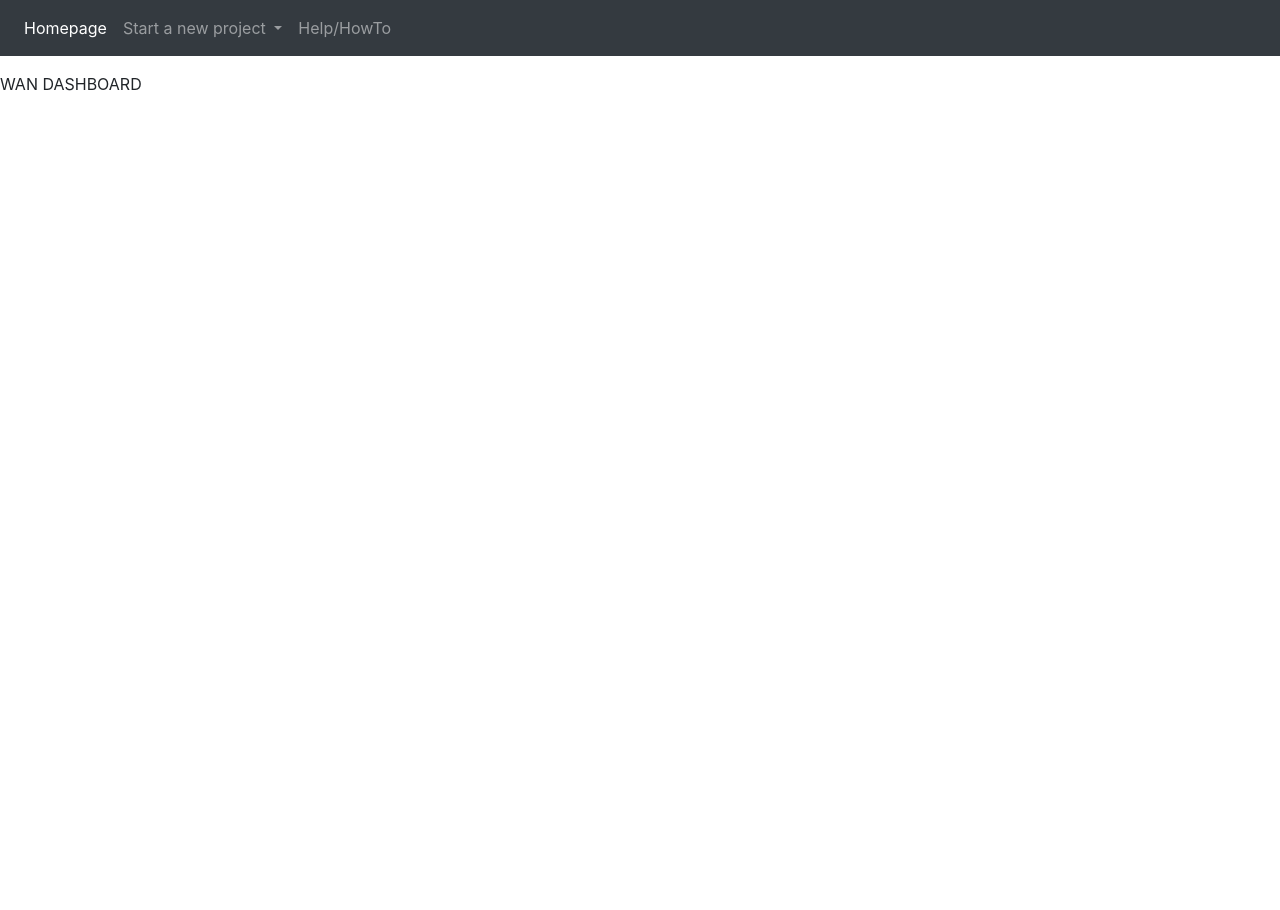
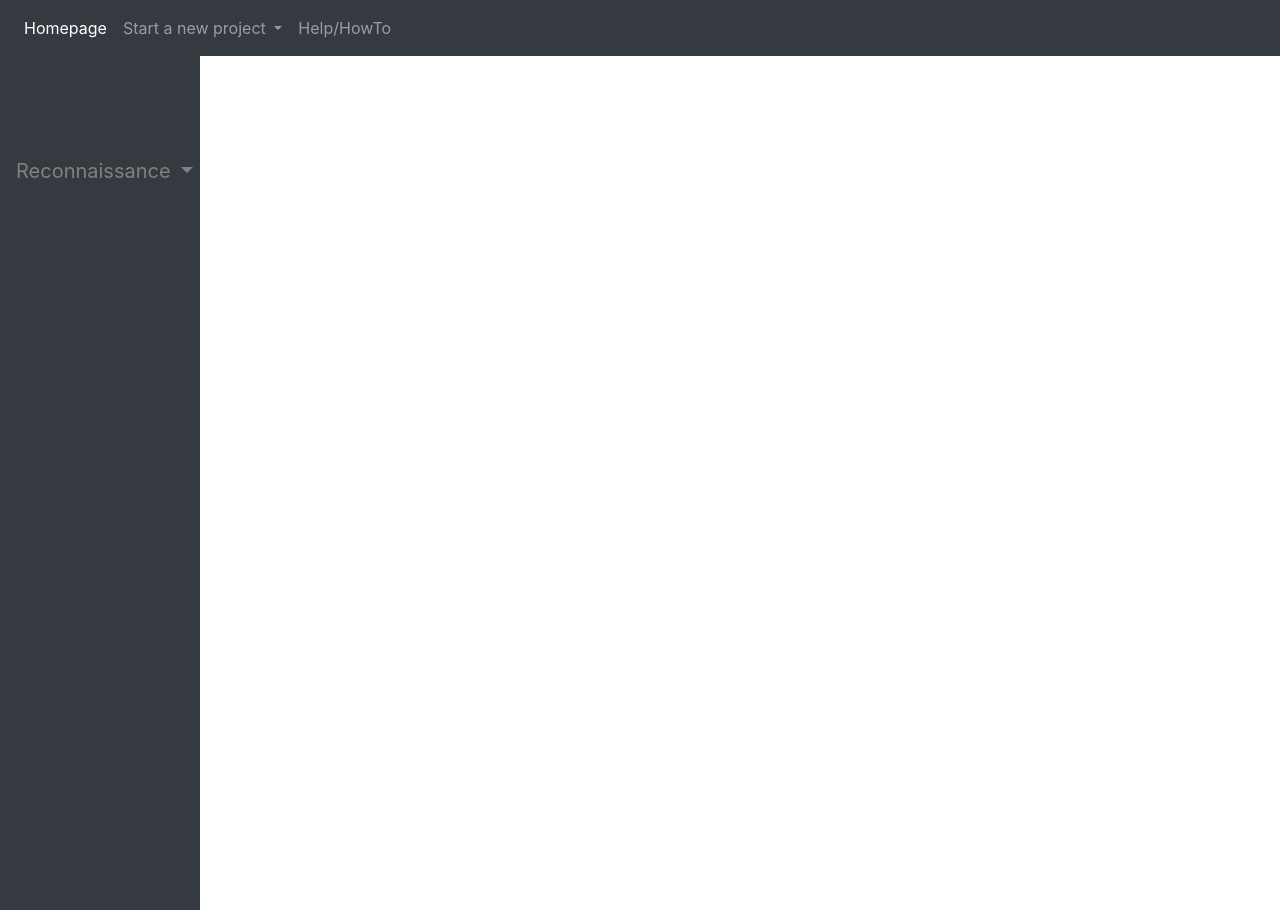
Before and after one commit to IanMoonee/ThesisWebApp, a Django app: page /WanDashboard/ in a window 1280 px wide. Run offline with Django 3.2, Linux system fonts and the light colour scheme; some libraries are stand-ins or nearby versions.

Commit message:
Requirements.txt & basic wanProject UI added

```diff
--- /dev/null
+++ b/src/static/css/WanDashboard.css
@@ -0,0 +1,106 @@
+/* Fixed sidenav, full height */
+.sidenav {
+  height: 100%;
+  width: 200px;
+  position: fixed;
+  z-index: 1;
+  top: 50px;
+  left: 0;
+  background-color: #343A40;
+  overflow-x: hidden;
+  padding-top: 100px;
+}
+
+/* Style the sidenav links and the dropdown button */
+.sidenav a, .dropdown-btn {
+  padding: 6px 8px 6px 16px;
+  text-decoration: none;
+  font-size: 20px;
+  color: #818181;
+  display: block;
+  border: none;
+  background: none;
+  width:100%;
+  text-align: left;
+  cursor: pointer;
+  outline: none;
+}
+
+
+/* On mouse-over */
+.sidenav a:hover, .dropdown-btn:hover {
+  color: #f1f1f1;
+}
+
+/* Main content */
+.main {
+  margin-left: 200px; /* Same as the width of the sidenav */
+  font-size: 20px; /* Increased text to enable scrolling */
+  padding: 0px 10px;
+}
+
+
+/* Dropdown container (hidden by default). Optional: add a lighter background color and some left padding to change the design of the dropdown content */
+.dropdown-container {
+  display: none;
+  background-color: #262626;
+  padding-left: 8px;
+}
+
+/* Optional: Style the caret down icon */
+.fa-caret-down {
+  float: right;
+  padding-right: 8px;
+}
+
+#btn-success {
+    margin-top: 5px;
+    margin-left: inherit;
+    color: #eef0f3;
+    border-color: #a73728;
+}
+
+#results_table {
+  width:800px;
+  margin:0 auto;
+}
+
+
+.ajax_loader {
+    display: none;
+    position: fixed; /* Stay in place */
+    z-index: 1; /* Sit on top */
+    left: 0;
+    top: 0;
+    width: 100%; /* Full width */
+    height: 100%; /* Full height */
+    overflow: auto; /* Enable scroll if needed */
+    background-color: rgb(0, 0, 0); /* Fallback color */
+    background-color: rgba(0, 0, 0, 0.4); /* Black w/ opacity */
+}
+
+.spinner-pos {
+    position: relative;
+    top: 50%;
+    left: 50%;
+    width: 4em;
+    height: 4em;
+}
+
+
+#whois-btn {
+    font-weight: 400;
+    color: #007bff;
+    margin-left: 15px;
+}
+
+#header_1
+{
+    display: block;
+    padding: .5rem 1.5rem;
+    margin-bottom: 0px;
+    font-size: 20px;
+    color: #6c757d;
+    white-space: nowrap;
+    margin-top: 0px;
+}
--- a/src/static/css/sidebar-menu.css
+++ b/src/static/css/sidebar-menu.css
@@ -93,6 +93,11 @@
     background: none;
 }
 
+.navbar-dark .navbar-nav .nav-link:focus, .navbar-dark .navbar-nav .nav-link:hover {
+    color: rgb(233, 233, 234);
+
+}
+
 
 @media(min-width:768px) {
     #wrapper {
--- a/src/templates/user_projects/WAN/WanDashboard.html
+++ b/src/templates/user_projects/WAN/WanDashboard.html
@@ -1,6 +1,27 @@
 {% extends 'base.html' %}
-<title>{% block page_title %} Wan Dashboard {% endblock page_title %}</title>
+{% load static %}
+{% block link_stuff %}
+<head>
+    <script src="https://ajax.googleapis.com/ajax/libs/jquery/3.1.1/jquery.min.js"></script>
+    <link rel="stylesheet" type="text/css" href="{% static 'css/WanDashboard.css' %}">
+    {% endblock link_stuff %}
+    <title>{% block page_title %}Wan Dashboard {% endblock page_title %}</title>
+</head>
+{% block container_content %}
+<div class="sidenav">
+    <button class="dropdown-btn dropdown-toggle" type="button" data-toggle="dropdown">Reconnaissance
+        <i class="fa fa-caret-down"></i>
+    </button>
+    <div class="dropdown-container">
+        <div class="dropdown-header" id="header_1">Passive Recon</div>
+        <input type="button" class="btn btn-link" value="whois-lookup" name="whois" id="whois-btn">
+        <input type="button" class="btn btn-link" value="recursive-dns-query" name="recdns" id="recdns-btn">
+        <div class="dropdown-header" id="header_2">Active Recon</div>
+        <input type="button" class="btn btn-link" value="recursive-dns-query" name="recdns" id="recdnss-btn">
+    </div>
+</div>
 
-{% block container_content %}
-WAN DASHBOARD
+<!-- JavaScript for the sidebar  & for hide buttons -->
+<script src="{% static 'JavaScript/main.js'%}"></script>
+
 {% endblock container_content %}
```
Also changed, not shown: requirements.txt (added, +56 -0 lines), 2 other files.
